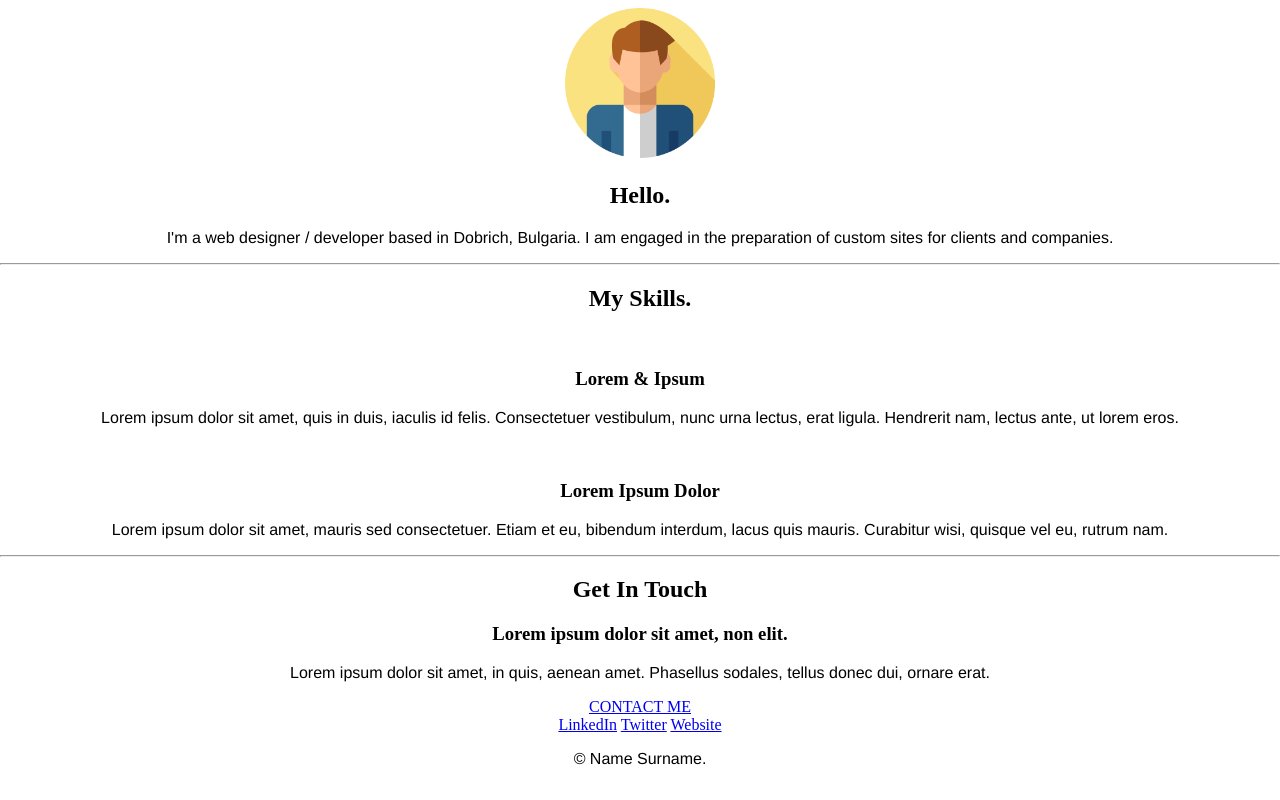
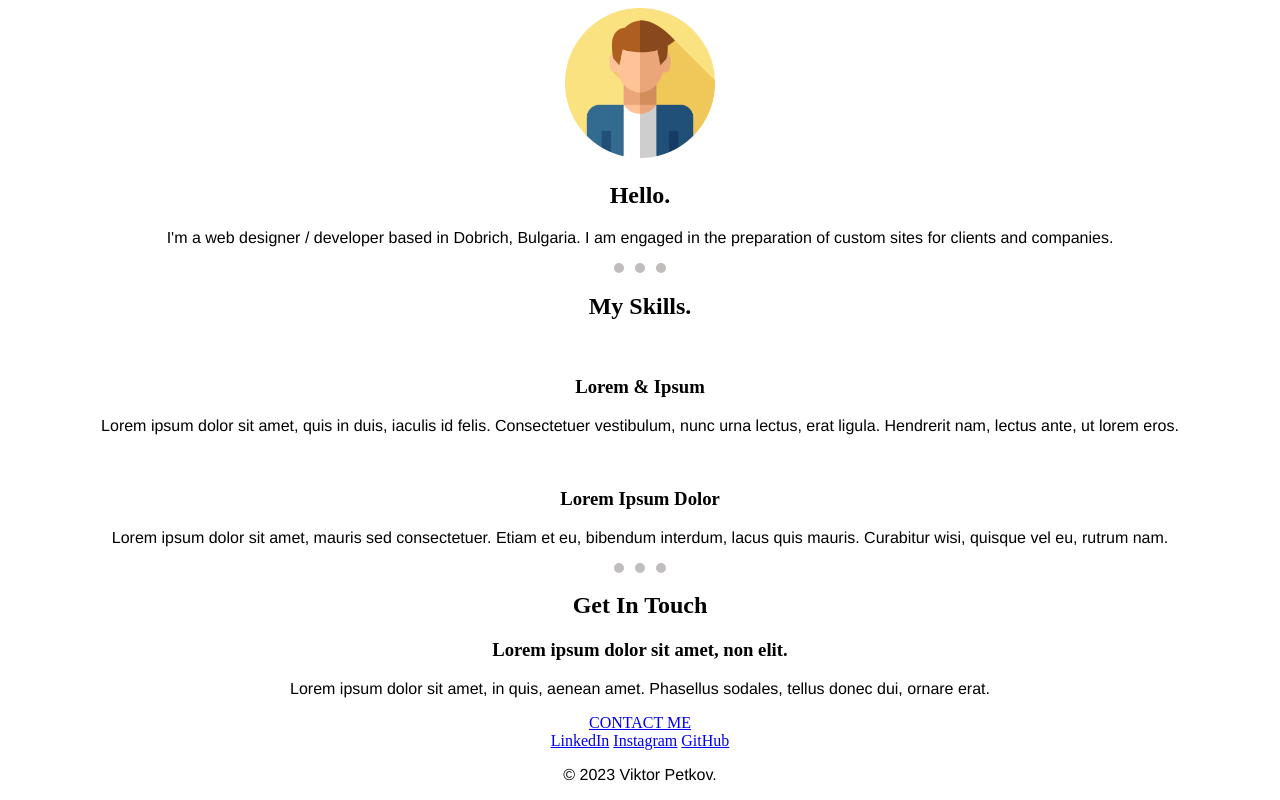
Before and after one commit to GosGko/CSS-Personal-Site, a plain HTML site: page index.html in a window 1280 px wide. Shown: the part 831-1631 px from the top of the page. Drawn offline with Linux system fonts and the light colour scheme.

Commit message:
Add contact me and social things

```diff
--- a/css/styles.css
+++ b/css/styles.css
@@ -62,3 +62,11 @@ h1 {
 p {
     font-family: adobe-garamond-pro, HelveticaNeue-Light,"Helvetica Neue Light","Helvetica Neue",Helvetica,Arial,"Lucida Grande",sans-serif;
 }
+
+hr {
+    border-style: none;
+    border-top-style: dotted;
+    border-color: rgb(194, 189, 189);
+    border-width: 10px;
+    width: 4%;
+}
--- a/index.html
+++ b/index.html
@@ -59,16 +59,16 @@
                 Lorem ipsum dolor sit amet, in quis, aenean amet.
                 Phasellus sodales, tellus donec dui, ornare erat.
             </p>
-            <a class="btn" href="mailto:name@email.com">CONTACT ME</a>
+            <a class="btn" href="mailto:V.C.Petkov@gmail.com">CONTACT ME</a>
         </div>
     </div>
 
 
     <div class="bottom-container">
-        <a class="footer-link" href="https://www.linkedin.com/">LinkedIn</a>
-        <a class="footer-link" href="https://twitter.com/">Twitter</a>
-        <a class="footer-link" href="https://www.appbrewery.co/">Website</a>
-        <p>© Name Surname.</p>
+        <a class="linkedin" href="https://www.linkedin.com/in/%D0%B2%D0%B8%D0%BA%D1%82%D0%BE%D1%80-%D0%BF%D0%B5%D1%82%D0%BA%D0%BE%D0%B2-no5-719b87261/">LinkedIn</a>
+        <a class="instagram" href="https://www.instagram.com/vppetkov020/">Instagram</a>
+        <a class="github" href="https://github.com/GosGko">GitHub</a>
+        <p>© 2023 Viktor Petkov.</p>
     </div>
 </body>
 </html>
```
